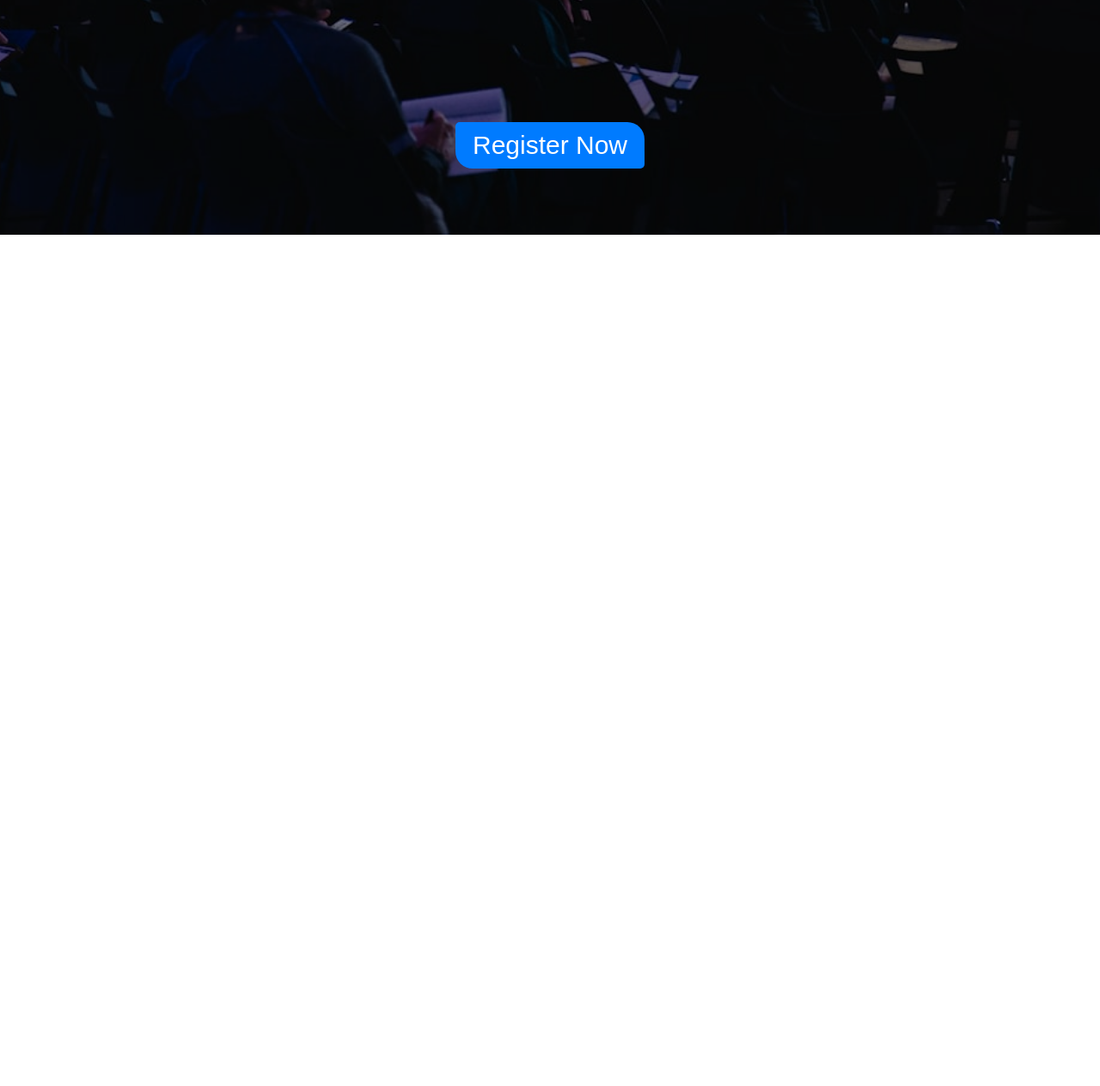
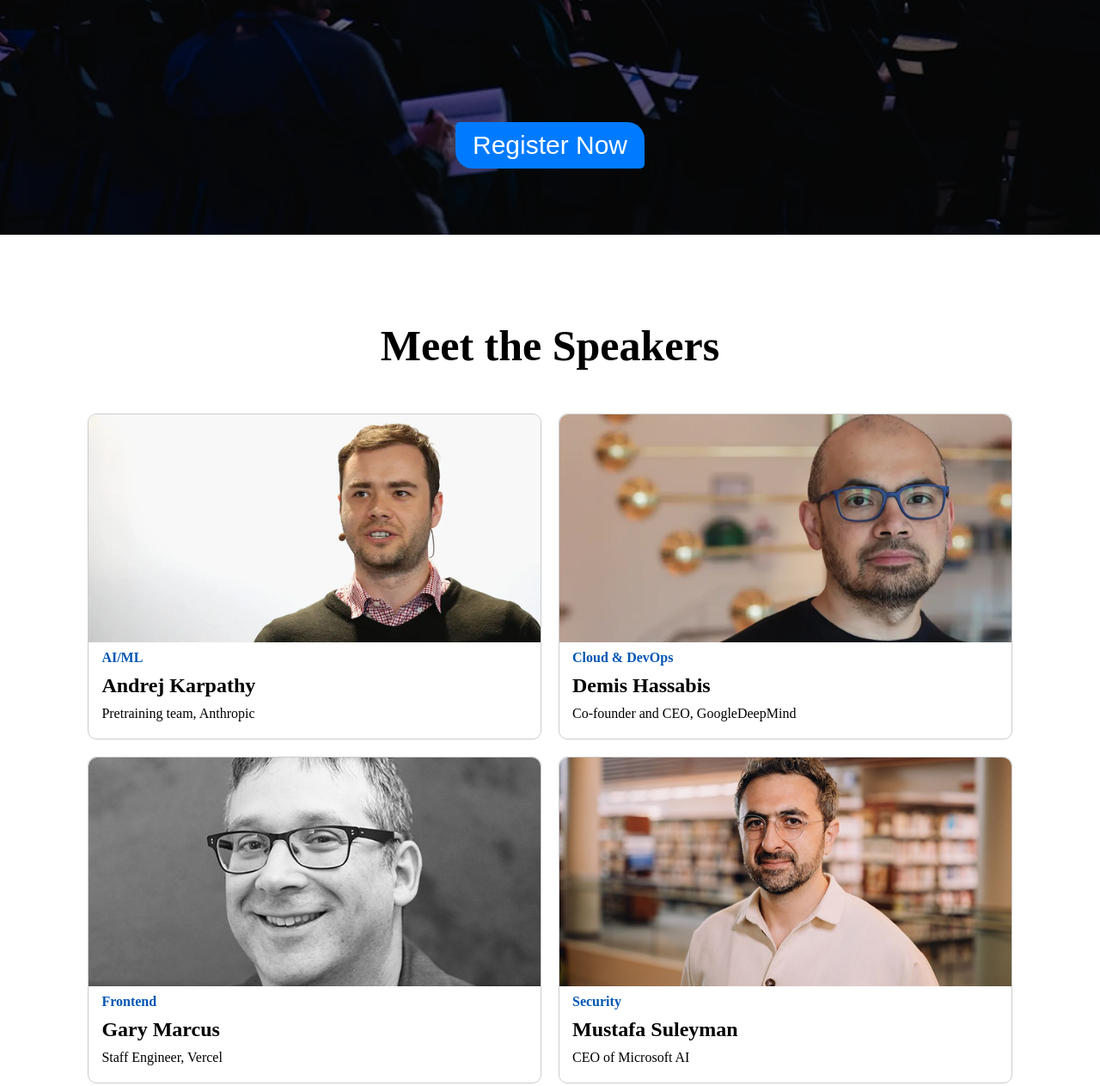
Before and after one commit to abdullah-patwary/mod6-assignment01, a plain HTML site: page index.html in a window 1280 px wide. Shown: the part 895-2158 px from the top of the page at 86% size. Before the commit the page ends 1168 px from the top, so only its background shows below. Drawn offline with Linux system fonts and the light colour scheme.

Commit message:
Added speakers using cards

```diff
--- a/index.html
+++ b/index.html
@@ -35,6 +35,36 @@
         </div>
     </header>
 
+    <section>
+        <h2 class="speakers-heading">Meet the Speakers</h2>
+        <div class="speaker-cards">
+            <div class="card">
+                <img src="./assets/andrej.png" alt="Speaker 1" class="speaker-img"><br>
+                <h4>AI/ML</h4>
+                <h2>Andrej Karpathy</h2>
+                <p>Pretraining team, Anthropic</p>
+            </div>
+            <div class="card">
+                <img src="./assets/demis.png" alt="Speaker 2" class="speaker-img"> <br>
+                <h4>Cloud & DevOps</h4>
+                <h2>Demis Hassabis</h2>
+                <p>Co-founder and CEO, GoogleDeepMind</p>
+            </div>
+            <div class="card">
+                <img src="./assets/gary.png" alt="Speaker 3" class="speaker-img"> <br>
+                <h4>Frontend</h4>
+                <h2>Gary Marcus</h2>
+                <p>Staff Engineer, Vercel</p>
+            </div>
+            <div class="card">
+                <img src="./assets/mustafa.png" alt="Speaker 4" class="speaker-img"><br>
+                <h4>Security</h4>
+                <h2>Mustafa Suleyman</h2>
+                <p>CEO of Microsoft AI</p>
+            </div>
+        </div>
+    </section>
+
 </body>
 
 </html>
--- a/style.css
+++ b/style.css
@@ -86,13 +86,13 @@
     align-items: center;
     text-align: center;
     color: white;
-    font-family:Arial, Helvetica, sans-serif
+    font-family: Arial, Helvetica, sans-serif
 }
 
 .header-content h1 {
     font-size: 70px;
     font-weight: bold;
-    width:auto;
+    width: auto;
 }
 
 .header-content p {
@@ -109,3 +109,42 @@
     text-align: center;
     color: white;
 }
+
+.speakers-heading {
+    text-align: center;
+    font-size: 50px;
+    margin-top: 100px;
+    margin-bottom: 50px;
+}
+
+.speaker-cards {
+    display: grid;
+    grid-template-columns: repeat(2, 1fr);
+    margin: 50px 8%;
+    gap: 20px;
+}
+
+.card {
+    align-items: left;
+    border-radius: 10px;
+    border: 1px solid #ccc;
+}
+
+.card img {
+    width: 100%;
+    height: auto;
+    border-radius: 10px 10px 0 0;
+}
+
+.card h4 {
+    color: #0056b3;
+    padding: 5px 15px;
+}
+
+.card h2 {
+    padding: 5px 15px;
+}
+
+.card p {
+    padding: 5px 15px 20px 15px;
+}
```
